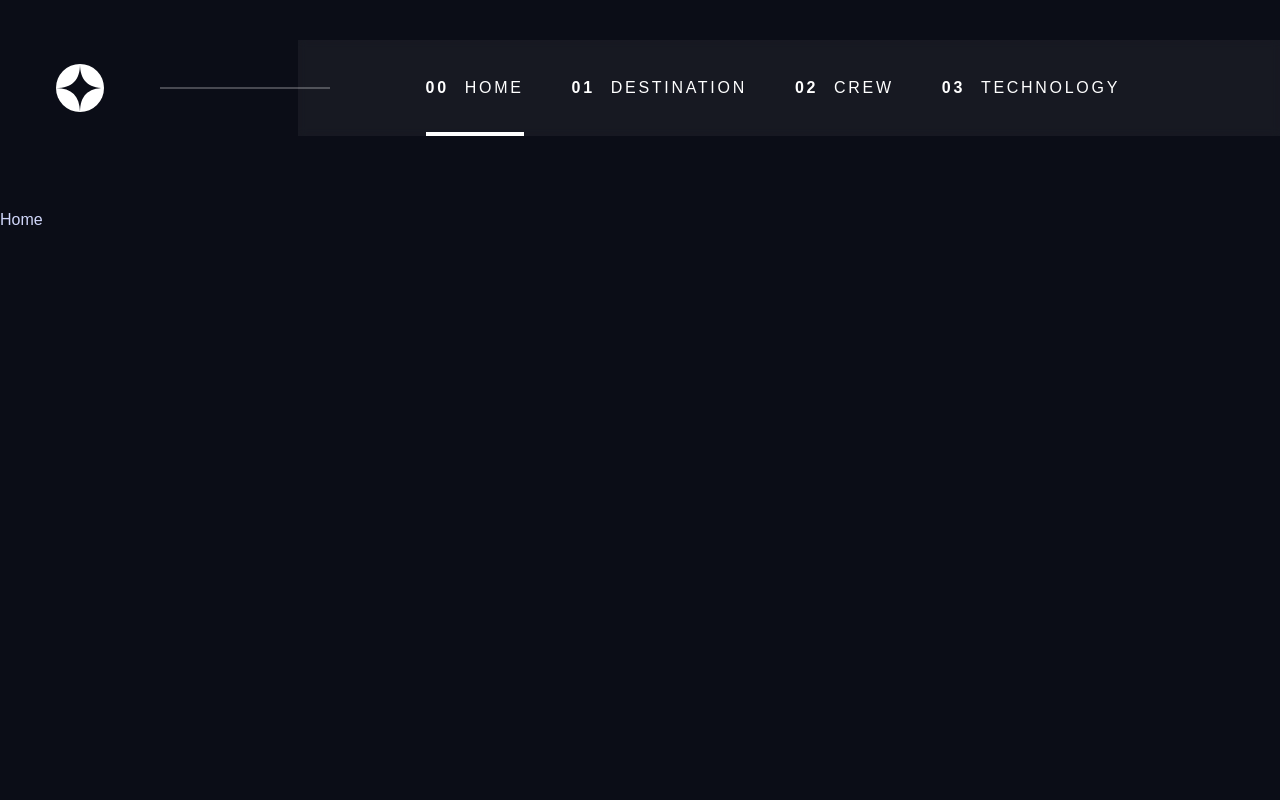
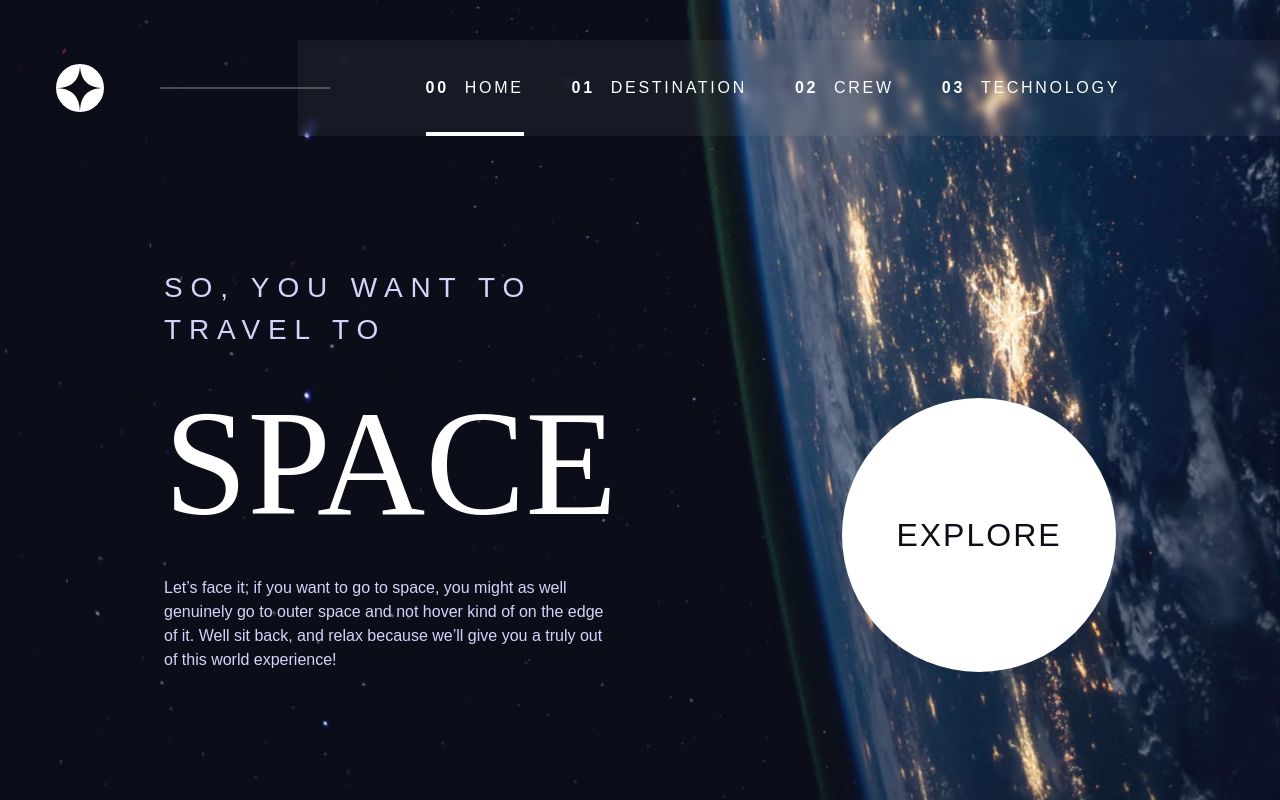
Before and after one commit to Kamil-Mroz/Space, a React (Vite) app: page / in a window 1280 px wide. Built offline with nearby package versions, Linux system fonts and the light colour scheme.

Commit message:
home page

```diff
--- a/src/Pages/home/Home.jsx
+++ b/src/Pages/home/Home.jsx
@@ -1,7 +1,46 @@
 import React from 'react'
-
+import { Link } from 'react-router-dom'
+import HomeDesktop from '../../assets/home/background-home-desktop.jpg'
+import HomeTablet from '../../assets/home/background-home-tablet.jpg'
+import HomeMobile from '../../assets/home/background-home-mobile.jpg'
 const Home = () => {
-  return <div>Home</div>
+  return (
+    <>
+      <picture className="absolute tablet:top-0 tablet:right-0 z-0 tablet:rotate-0 rotate-90 object-fill ">
+        <img
+          src={HomeDesktop}
+          srcSet={`${HomeDesktop} 1440w,
+        ${HomeTablet} 720w,
+        ${HomeMobile} 375w`}
+          sizes=" (min-width:720px) 1440px,(min-width:376px) 720px, 375px "
+          alt=""
+          className="block"
+        />
+      </picture>
+      <section className=" lg:pt-52 grid grid-cols-2 px-[10.25rem] pb-32 min-h-full max-h-screen items-end ">
+        <div className="coll flex lg:flex-col lg:w-min z-10">
+          <h5 className="lg:text-md tracking-widest uppercase font-sans">
+            So, you want to travel to
+          </h5>
+          <h1 className="lg:text-4xl text-light uppercase font-serif">Space</h1>
+          <p>
+            Let’s face it; if you want to go to space, you might as well
+            genuinely go to outer space and not hover kind of on the edge of it.
+            Well sit back, and relax because we’ll give you a truly out of this
+            world experience!
+          </p>
+        </div>
+        <div className="coll justify-self-end z-10">
+          <Link
+            to="/destination"
+            className="grid place-items-center  before:duration-200 before:ease-in-out before:transition-all lg:text-xl tracking-[2px] rounded-full uppercase relative aspect-square lg:w-[17.125rem] text-dark bg-light lg:hover:before:w-[28.125rem] lg:hover:before:h-[28.125rem] lg:before:w-0 lg:before:h-0 lg:before:rounded-full lg:before:absolute lg:before:bg-light/10 lg:before:top-1/2 lg:before:left-1/2 lg:before:-translate-x-1/2 lg:before:-translate-y-1/2  font-sans "
+          >
+            Explore
+          </Link>
+        </div>
+      </section>
+    </>
+  )
 }
 
 export default Home
--- a/src/components/header/Header.jsx
+++ b/src/components/header/Header.jsx
@@ -5,7 +5,7 @@ import Logo from '../../assets/shared/logo.svg'
 import { Link } from 'react-router-dom'
 const Header = () => {
   return (
-    <header className="grid grid-cols-main fixed xl:top-10 w-full px-6 sm:px-0">
+    <header className="grid grid-cols-nav fixed xl:top-10 w-full px-6 sm:px-0 z-10">
       <Link
         to="/"
         className="flex sm:justify-center items-center "
--- a/src/components/nav/NavIcon.jsx
+++ b/src/components/nav/NavIcon.jsx
@@ -2,11 +2,13 @@ import React from 'react'
 
 const NavIcon = ({ url, name }) => {
   return (
-    <img
-      src={url}
-      alt={name}
-      className="w-6 h-6"
-    />
+    <button>
+      <img
+        src={url}
+        alt={name}
+        className="w-6 h-6"
+      />
+    </button>
   )
 }
 
--- a/src/layout/RootLayout.jsx
+++ b/src/layout/RootLayout.jsx
@@ -4,11 +4,11 @@ import Header from '../components/header/Header'
 
 const RootLayout = () => {
   return (
-    <div className="bg-dark min-h-screen lg:max-h-screen text-accent">
+    <div className="bg-dark min-h-screen md:max-h-screen text-accent grid relative">
       <Header />
-      <div className="pt-52">
+      <main className="grid items-stretch">
         <Outlet />
-      </div>
+      </main>
     </div>
   )
 }
--- a/tailwind.config.cjs
+++ b/tailwind.config.cjs
@@ -16,7 +16,7 @@ module.exports = {
       normal: '0',
       wider: '.146875em',
       wide: '.16875em',
-      widest: '.30em',
+      widest: '.28em',
     },
     colors: {
       transparent: 'transparent',
@@ -30,7 +30,15 @@ module.exports = {
     },
     extend: {
       gridTemplateColumns: {
-        main: '10rem 1fr',
+        nav: '10rem 1fr',
+        tabletMain: '10rem 1fr',
+        tabletMain: '10rem 1fr',
+      },
+      transitionProperty: {
+        width: 'width,height',
+      },
+      screens: {
+        tablet: '720px',
       },
     },
   },
```
